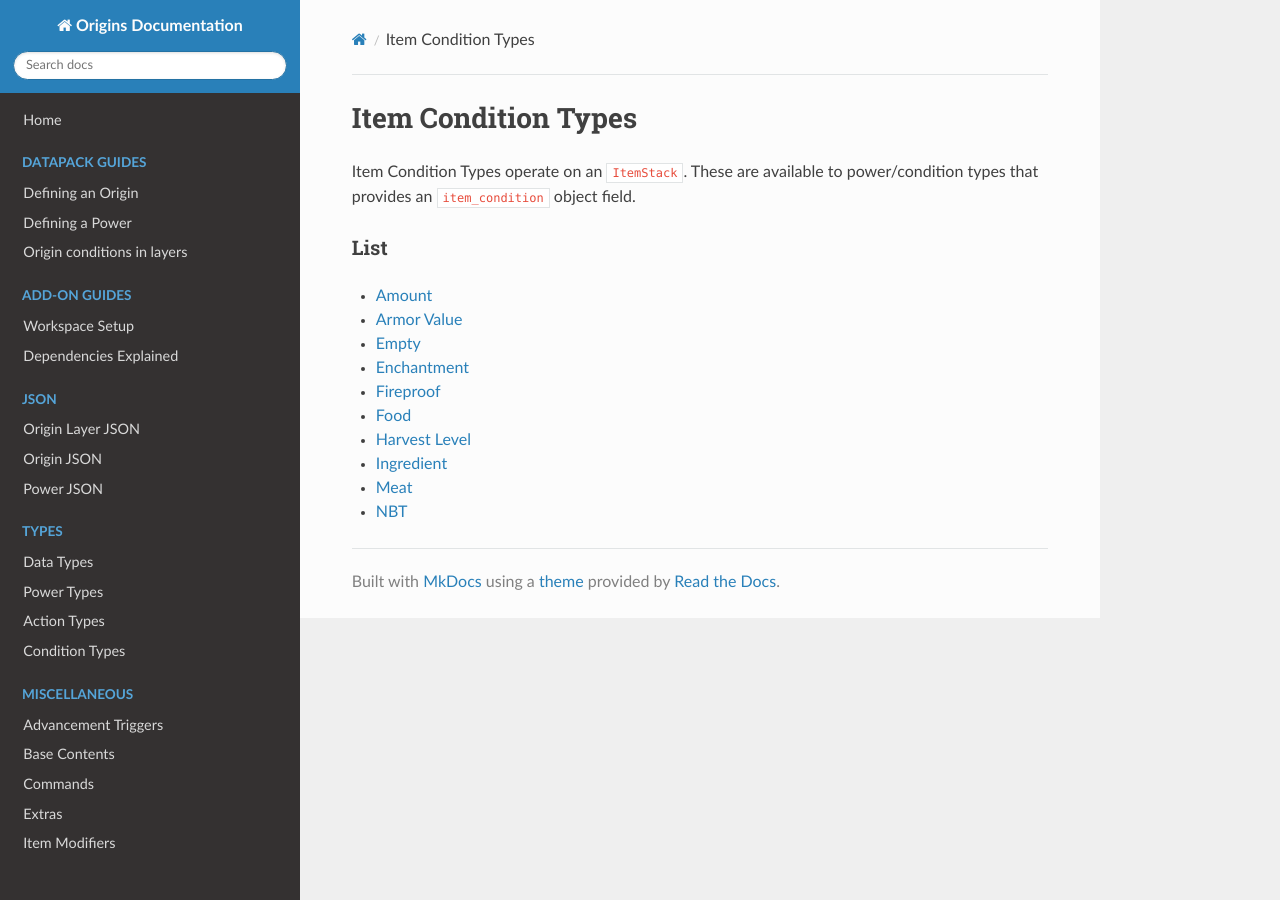
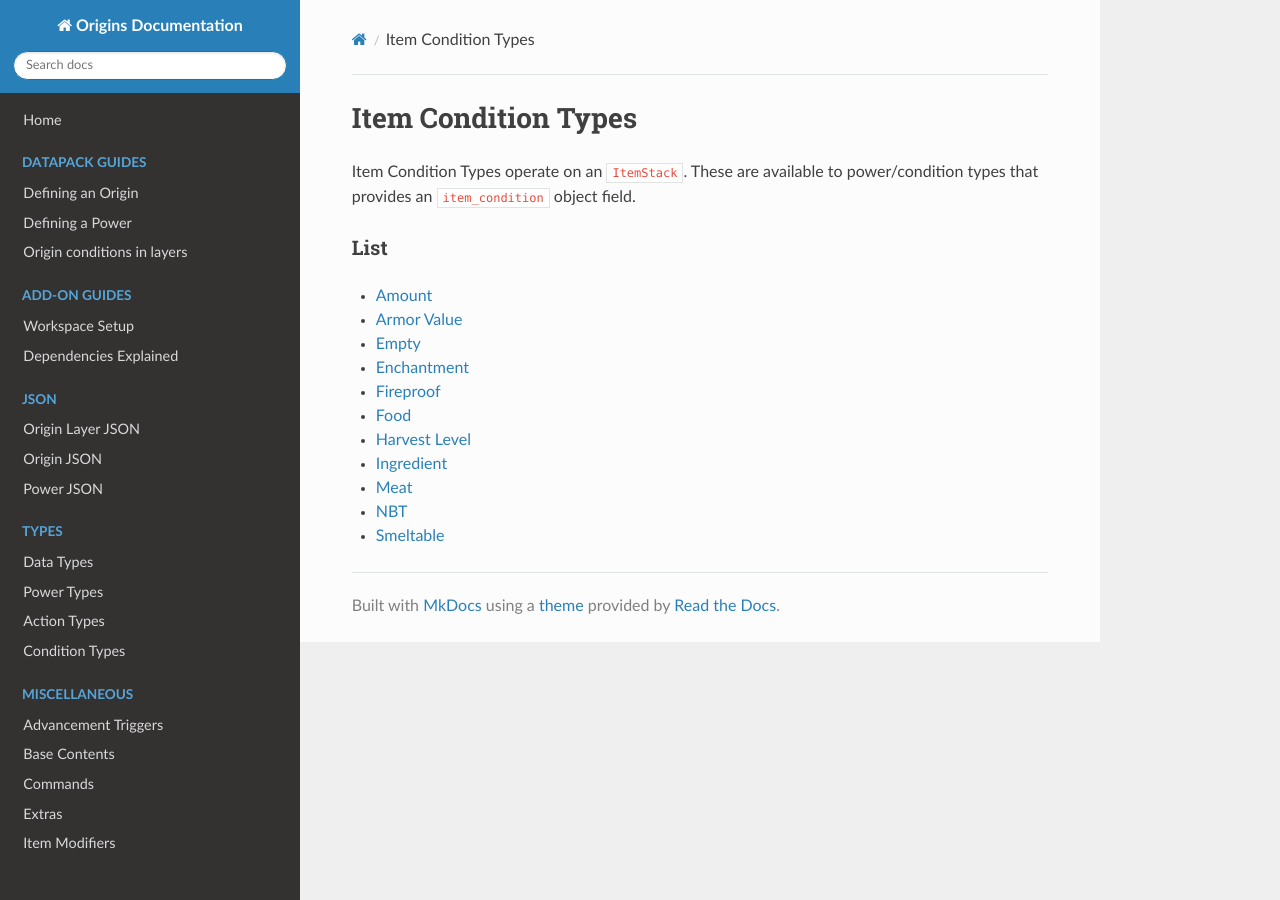
Before and after one commit to apace100/origins-docs, an MkDocs documentation site: the page built from docs/types/item_condition_types.md, in a window 1280 px wide. Built offline with MkDocs 1.6.1, drawn with Linux system fonts in a browser that asks for light colours; nearby versions of some CDN libraries.

Commit message:
Updated to include newly documented conditions

```diff
--- a/docs/types/item_condition_types.md
+++ b/docs/types/item_condition_types.md
@@ -20,3 +20,4 @@ Item Condition Types operate on an `ItemStack`. These are available to power/con
 * [Ingredient](item_condition_types/ingredient.md)
 * [Meat](item_condition_types/meat.md)
 * [NBT](item_condition_types/nbt.md)
+* [Smeltable](item_condition_types/smeltable.md)
```
